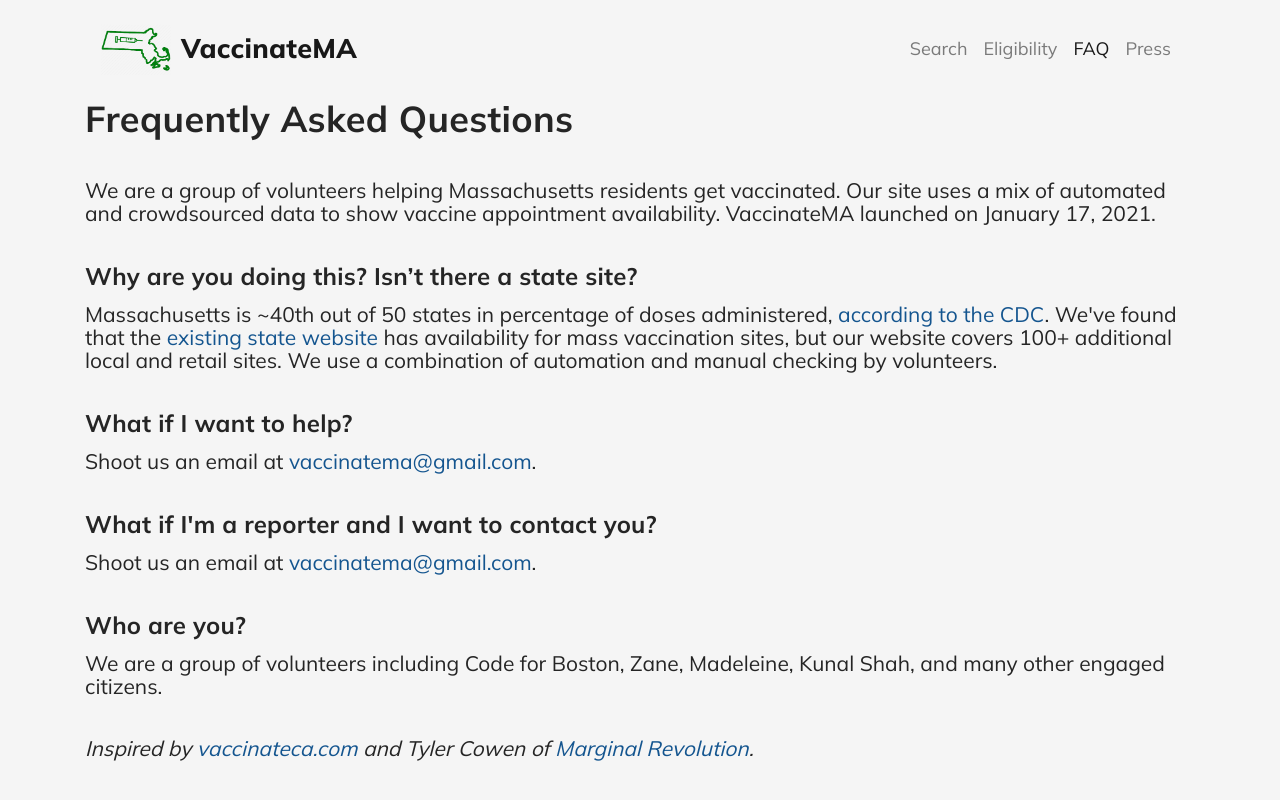
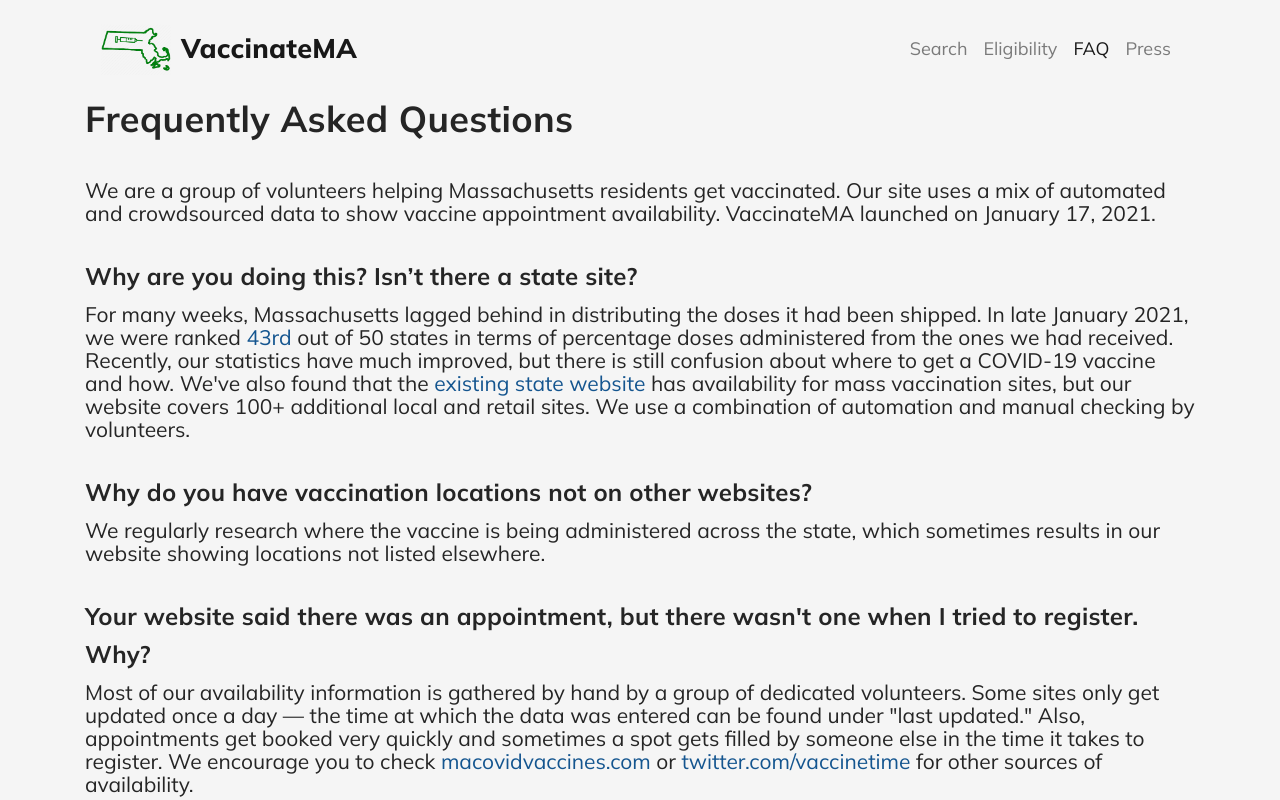
Before and after one commit to codeforboston/vaccinatema, a Next.js app: page /FAQ in a window 1280 px wide. Shown: the top 800 px of the page. Built offline with nearby package versions, Linux system fonts and the light colour scheme.

Commit message:
Update FAQ with new ranking and new questions. (#103)

```diff
--- a/pages/FAQ.js
+++ b/pages/FAQ.js
@@ -15,16 +15,19 @@ const FAQ = () => (
             </p>
             <h2>Why are you doing this? Isn’t there a state site?</h2>
             <p>
-                Massachusetts is ~40th out of 50 states in percentage of doses
-                administered,{' '}
+                For many weeks, Massachusetts lagged behind in distributing the
+                doses it had been shipped. In late January 2021, we were ranked{' '}
                 <a
-                    href="https://www.nytimes.com/interactive/2020/us/covid-19-vaccine-doses.html"
+                    href="https://www.wbur.org/cognoscenti/2021/01/25/covid-vaccine-rollout-slow-mass-miles-howard"
                     target="_blank"
                     rel="noreferrer"
                 >
-                    according to the CDC
-                </a>
-                . We&apos;ve found that the{' '}
+                    43rd
+                </a>{' '}
+                out of 50 states in terms of percentage doses administered from
+                the ones we had received. Recently, our statistics have much
+                improved, but there is still confusion about where to get a
+                COVID-19 vaccine and how. We&apos;ve also found that the{' '}
                 <a
                     href="https://vaxfinder.mass.gov/"
                     target="_blank"
@@ -35,6 +38,42 @@ const FAQ = () => (
                 has availability for mass vaccination sites, but our website
                 covers 100+ additional local and retail sites. We use a
                 combination of automation and manual checking by volunteers.
+            </p>
+            <h2>
+                Why do you have vaccination locations not on other websites?
+            </h2>
+            <p>
+                We regularly research where the vaccine is being administered
+                across the state, which sometimes results in our website showing
+                locations not listed elsewhere.
+            </p>
+            <h2>
+                Your website said there was an appointment, but there
+                wasn&apos;t one when I tried to register. Why?
+            </h2>
+            <p>
+                Most of our availability information is gathered by hand by a
+                group of dedicated volunteers. Some sites only get updated once
+                a day — the time at which the data was entered can be found
+                under &quot;last updated.&quot; Also, appointments get booked
+                very quickly and sometimes a spot gets filled by someone else in
+                the time it takes to register. We encourage you to check{' '}
+                <a
+                    href="https://macovidvaccines.com"
+                    target="_blank"
+                    rel="noreferrer"
+                >
+                    macovidvaccines.com
+                </a>{' '}
+                or{' '}
+                <a
+                    href="https://twitter.com/vaccinetime"
+                    target="_blank"
+                    rel="noreferrer"
+                >
+                    twitter.com/vaccinetime
+                </a>{' '}
+                for other sources of availability.
             </p>
             <h2>What if I want to help?</h2>
             <p>
```
